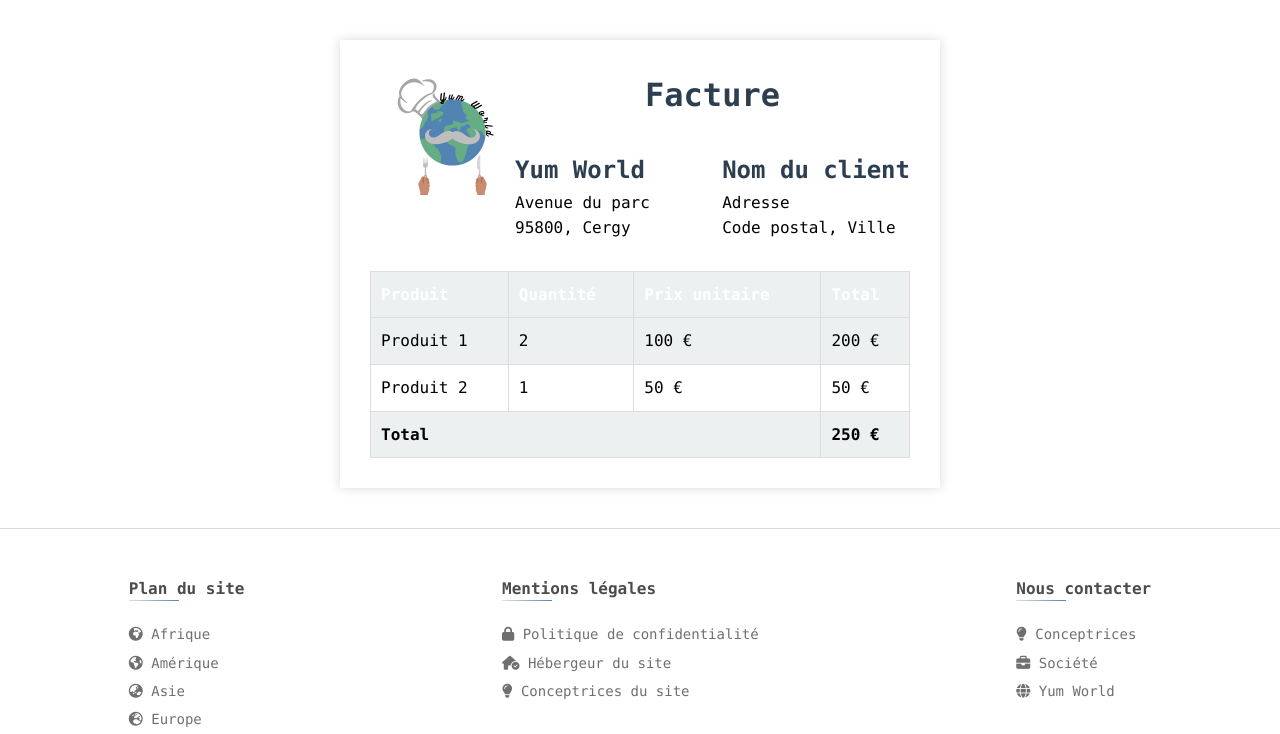
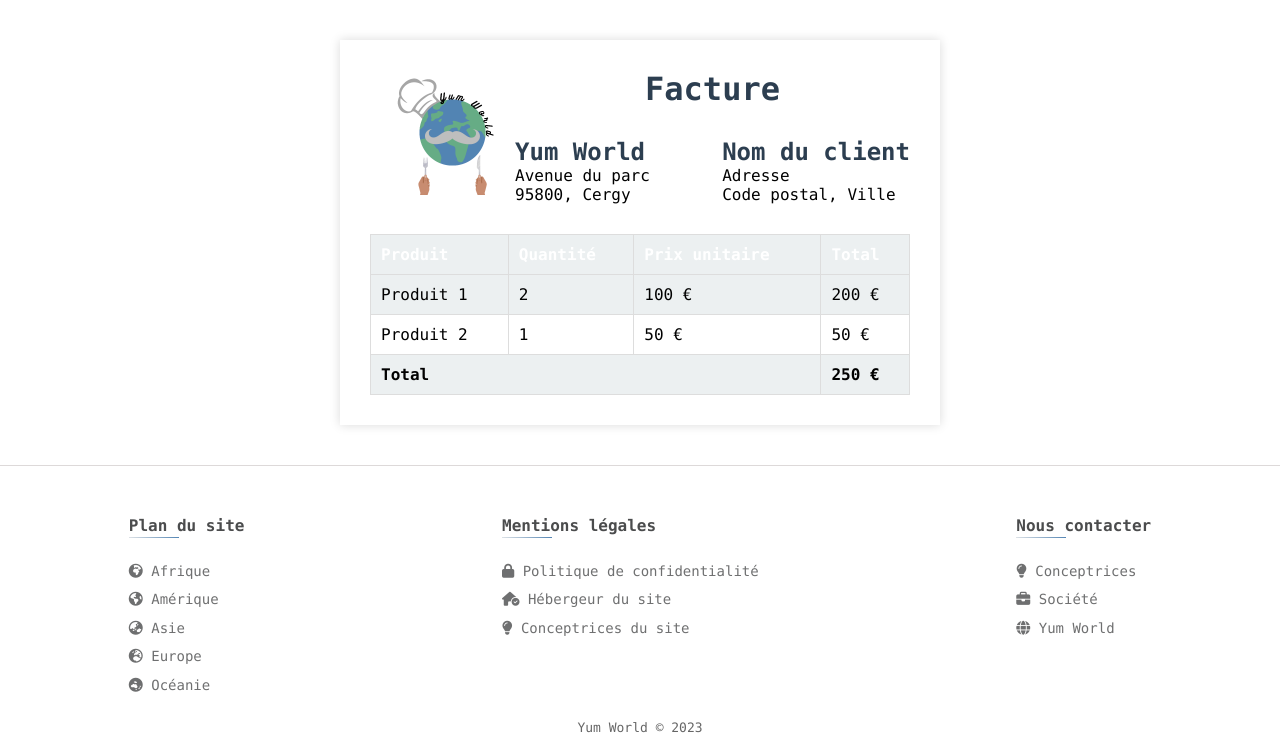
Before and after one commit to mrwtrbi/Yum-World, a PHP site: page /php/facture.php in a window 1280 px wide. Shown: the part 207-941 px from the top of the page. Run offline with PHP 8.4, Linux system fonts and the light colour scheme; some libraries are stand-ins or nearby versions.

Commit message:
Add files via upload

```diff
--- a/css/facture.css
+++ b/css/facture.css
@@ -1,8 +1,6 @@
-.facture {
-    font-family: 'Roboto', Arial, sans-serif;
-    line-height: 1.6;
-    padding: 20px;
-    background-color: #f4f4f4;
+
+
+  .facture {
     max-width: 600px;
     margin: 40px auto;
     padding: 30px;
@@ -10,13 +8,13 @@
     box-shadow: 0 0 10px rgba(0, 0, 0, 0.15);
   }
 
-  #titre-facture {
+  h1 {
     text-align: center;
     color: #2C3E50;
     margin-bottom: 30px;
   }
 
-  .fac-titre {
+  h2 {
     color: #2C3E50;
   }
 
@@ -31,7 +29,7 @@
     border-collapse: collapse;
   }
 
-  .liste {
+  th, td {
     padding: 10px;
     border: 1px solid #ddd;
     text-align: left;
--- a/css/formulaire.css
+++ b/css/formulaire.css
@@ -63,3 +63,7 @@ fieldset {
 #infos{
   font-style: italic;
 }
+
+#haut-bleu{
+  color: #5284B3;
+}
--- a/css/panier.css
+++ b/css/panier.css
@@ -58,6 +58,16 @@
     background: #f3f3f3;
     border-radius: 5px;
     transition: 0.2s;
+}
+
+.articles-panier img{
+    object-fit: cover;
+}
+
+.articles-panier a {
+
+    width: 100%;
+    overflow: hidden;
 }
 
 .articles-panier:hover {
```
Also changed, not shown: css/connexion.css (line endings or trailing spaces).
